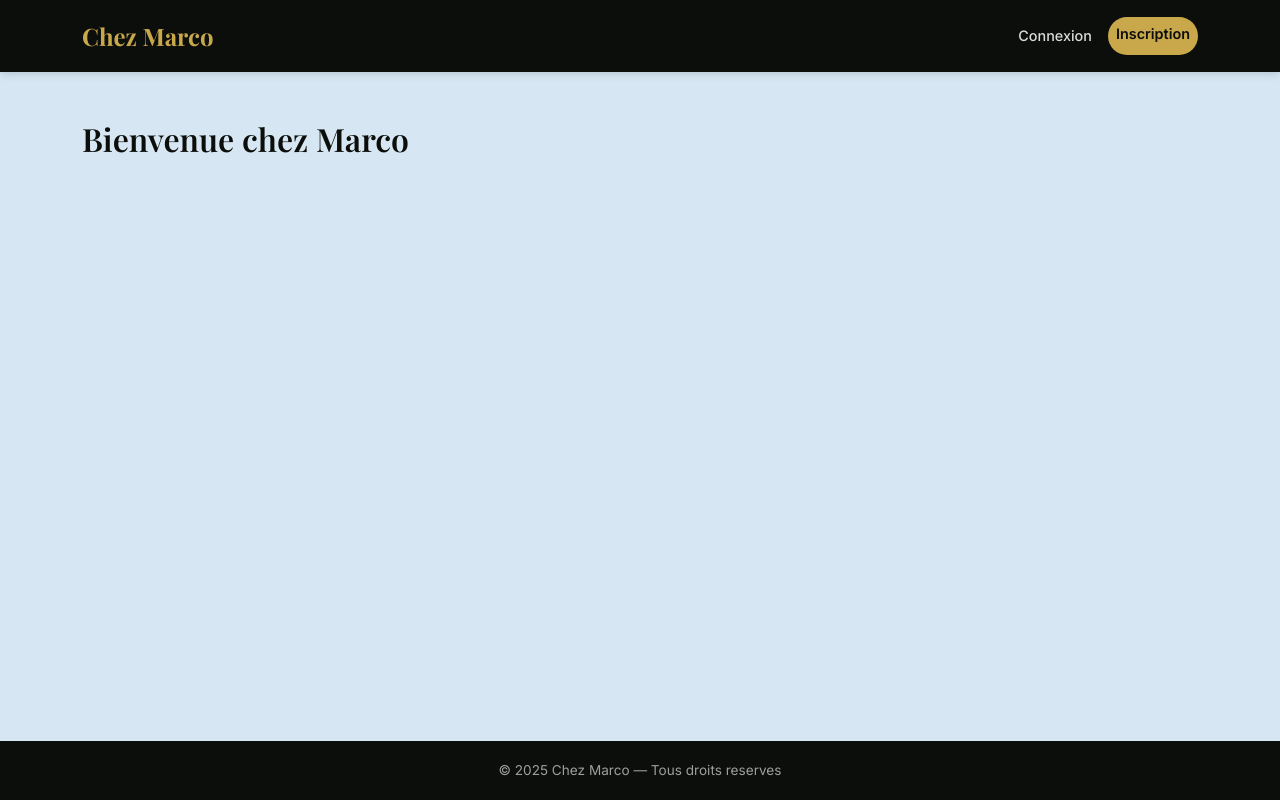
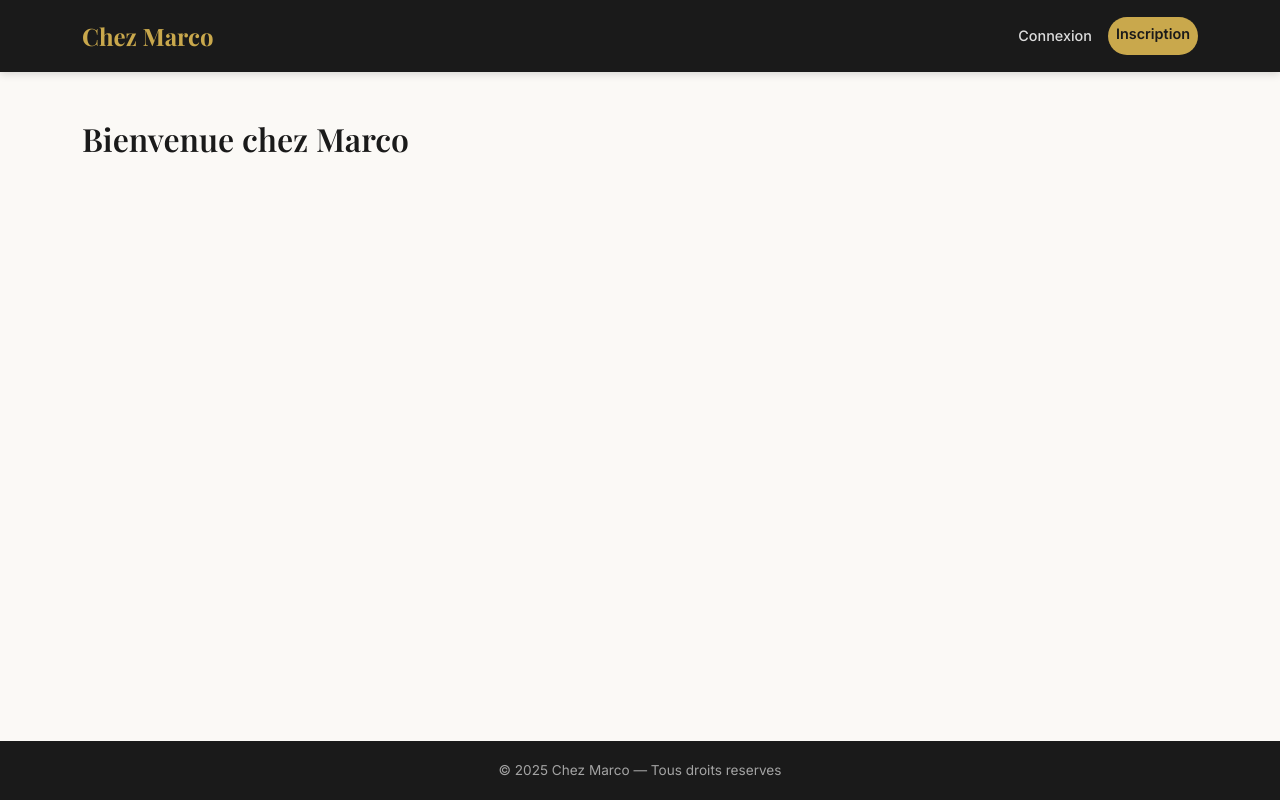
Before and after one commit to merwanerachedi/SAE-WebSite, a PHP site: page / in a window 1280 px wide. Run offline with PHP 8.4, Linux system fonts and the light colour scheme.

Commit message:
fix(front): réchauffer la palette globale du site

```diff
--- a/projet-restaurant/public/css/style.css
+++ b/projet-restaurant/public/css/style.css
@@ -1,21 +1,22 @@
 /* ============================================
    Chez Marco — Style global
-   Palette : noir #0C0E0B / bleu glace #D6E7F3
-             dore #c9a84c / rouge #D6303A
+   Palette : noir #1A1A1A / creme #FBF9F6
+             dore #C9A84C / rouge #D6303A
    Typo   : Playfair Display (titres) / Inter (corps)
    ============================================ */
 
 :root {
-    --color-noir: #0C0E0B;
-    --color-blanc: #D6E7F3;
-    --color-dore: #c9a84c;
+    --color-noir: #1A1A1A;
+    --color-blanc: #FBF9F6;
+    --color-blanc-pur: #FFFFFF;
+    --color-dore: #C9A84C;
     --color-rouge: #D6303A;
     --color-gris: #6c757d;
     --color-gris-clair: #e9e5df;
     --font-titre: 'Playfair Display', Georgia, serif;
     --font-corps: 'Inter', system-ui, sans-serif;
-    --radius: 10px;
-    --shadow-card: 0 2px 12px rgba(0, 0, 0, 0.08);
+    --radius: 12px;
+    --shadow-card: 0 4px 15px rgba(0, 0, 0, 0.04);
     --transition: 0.2s ease;
 }
 
@@ -30,7 +31,10 @@ body {
     flex-direction: column;
 }
 
-h1, h2, h3, h4 {
+h1,
+h2,
+h3,
+h4 {
     font-family: var(--font-titre);
     color: var(--color-noir);
 }
@@ -135,6 +139,7 @@ h1, h2, h3, h4 {
 /* --- Cartes --- */
 
 .card {
+    background-color: var(--color-blanc-pur);
     border: none;
     border-radius: var(--radius);
     box-shadow: var(--shadow-card);
@@ -202,6 +207,14 @@ h1, h2, h3, h4 {
 
 /* --- Utilitaires --- */
 
-.text-dore { color: var(--color-dore); }
-.text-rouge { color: var(--color-rouge); }
-.bg-marco { background-color: var(--color-blanc); }
+.text-dore {
+    color: var(--color-dore);
+}
+
+.text-rouge {
+    color: var(--color-rouge);
+}
+
+.bg-marco {
+    background-color: var(--color-blanc);
+}
--- a/projet-restaurant/views/layout/header.php
+++ b/projet-restaurant/views/layout/header.php
@@ -8,7 +8,7 @@
     <link href="https://cdn.jsdelivr.net/npm/bootstrap@5.3.0/dist/css/bootstrap.min.css" rel="stylesheet">
     <link rel="preconnect" href="https://fonts.googleapis.com">
     <link href="https://fonts.googleapis.com/css2?family=Playfair+Display:wght@600;700&family=Inter:wght@400;500;600&display=swap" rel="stylesheet">
-    <link rel="stylesheet" href="<?= BASE_URL ?>public/css/style.css">
+    <link rel="stylesheet" href="<?= BASE_URL ?>public/css/style.css?v=<?= time() ?>">
 </head>
 <body>
 <script>const BASE_URL = '<?= BASE_URL ?>';</script>
```
